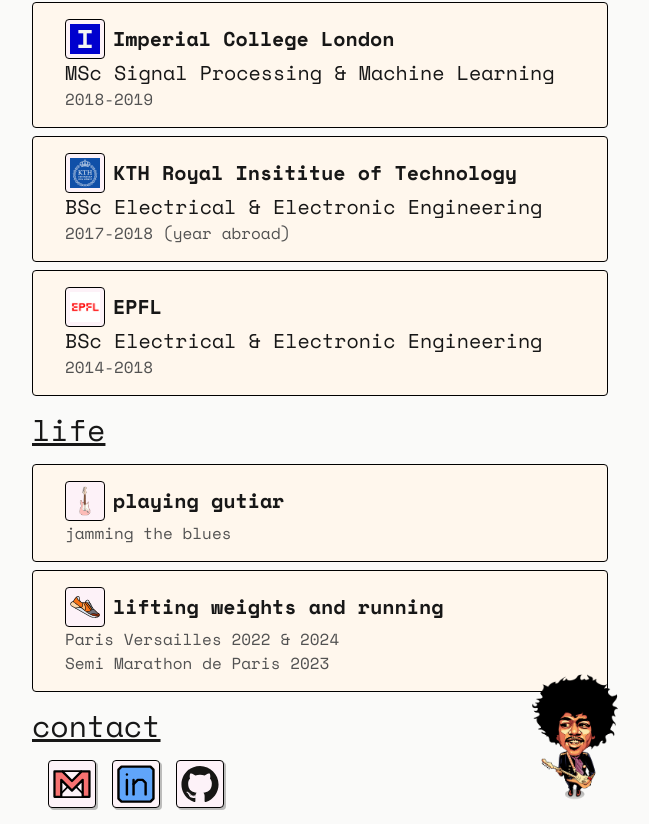
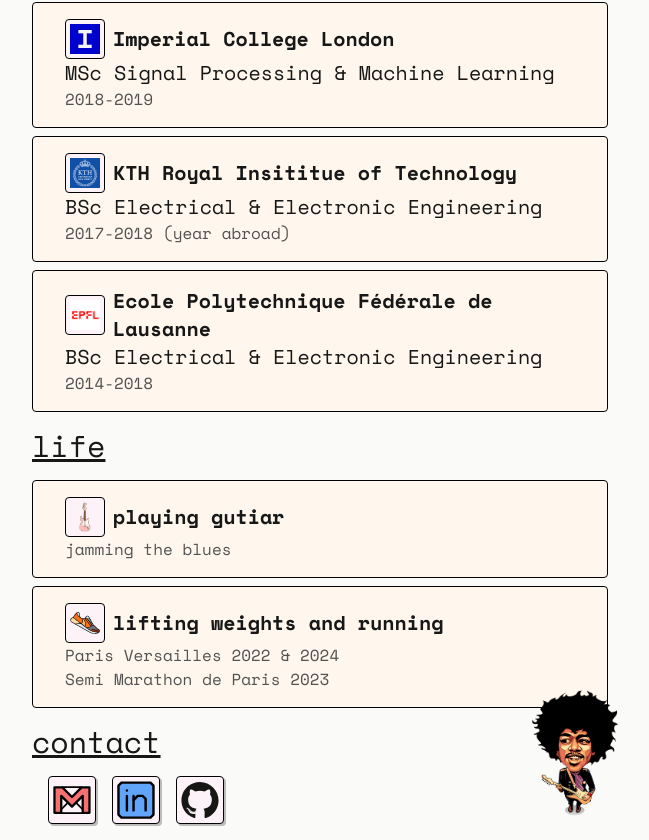
Before and after one commit to adityagarga/adityagarga.github.io, a React (Vite) app: page / in a window 1280 px wide. Shown: the part 1466-2306 px from the top of the page, without its empty margins (320-969 px from the left). Built offline with nearby package versions, Linux system fonts and the light colour scheme.

Commit message:
epfl name

```diff
--- a/src/EducationSection.tsx
+++ b/src/EducationSection.tsx
@@ -21,7 +21,7 @@
                 />
                 <InfoCard
                     primaryIcon="EPFL"
-                    primaryTitle="EPFL"
+                    primaryTitle="Ecole Polytechnique Fédérale de Lausanne"
                     secondaryTitle="BSc Electrical & Electronic Engineering"
                     subtitles={['2014-2018']}
                 />
```
